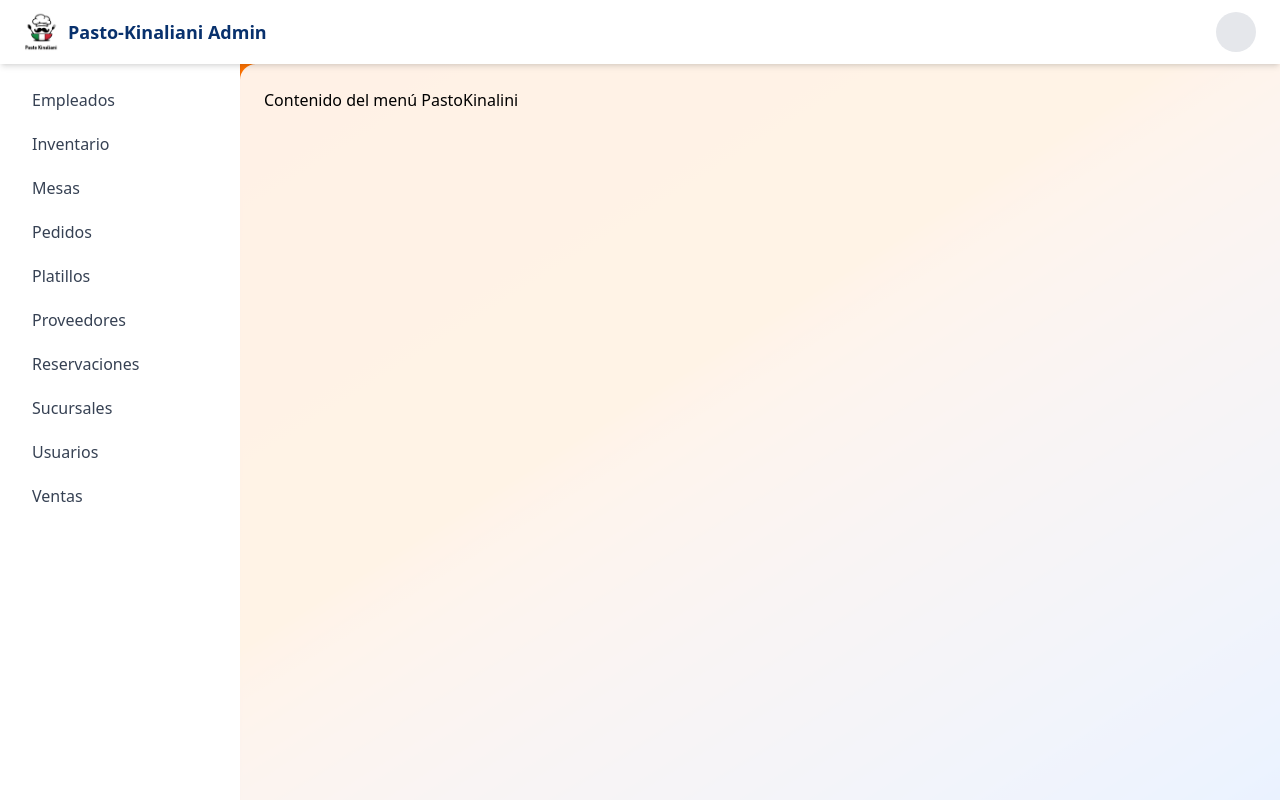
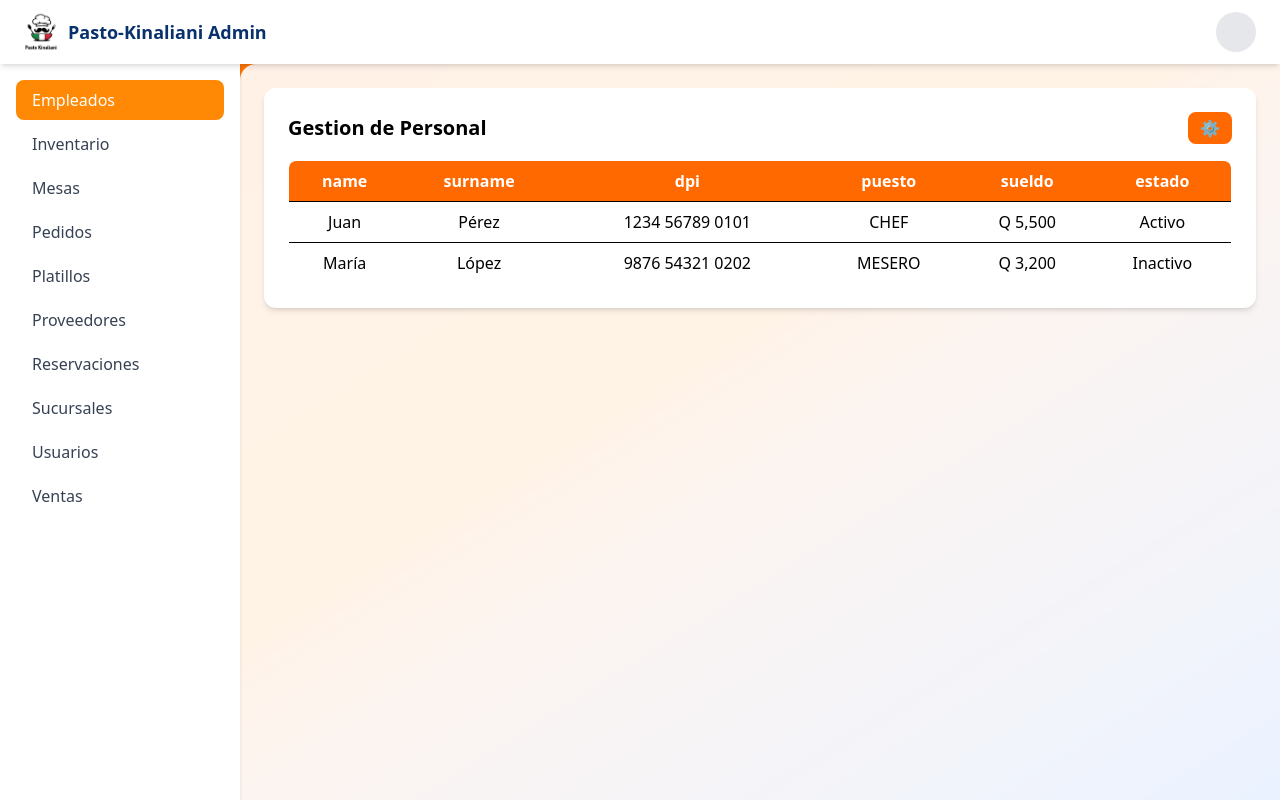
Before and after one commit to GianCordova/client-admin-Pasto-Kinaliani, a React (Vite) app: page /dashboard in a window 1280 px wide. Built offline with nearby package versions, Linux system fonts and the light colour scheme.

Commit message:
Se completo el dashboard de Empleados

```diff
--- a/src/features/empleados/components/EmpleadosTable.jsx
+++ b/src/features/empleados/components/EmpleadosTable.jsx
@@ -1,41 +1,41 @@
 import { TableTemplate } from "../../../shared/components/ui/TableTemplate";
 
 export const EmpleadosTable = () => {
-  const columns = ["Nombre", "Apellido", "DPI", "Puesto", "Sueldo", "Estado"];
+  const columns = ["name", "surname", "dpi", "puesto", "sueldo", "estado"];
 
   const data = [
     {
-      nombre: "Juan",
-      apellido: "Pérez",
+      name: "Juan",
+      surname: "Pérez",
       dpi: "1234 56789 0101",
       puesto: "CHEF",
       sueldo: "Q 5,500",
       estado: "Activo"
     },
     {
-      nombre: "María",
-      apellido: "López",
+      name: "María",
+      surname: "López",
       dpi: "9876 54321 0202",
       puesto: "MESERO",
       sueldo: "Q 3,200",
-      estado: "Activo"
+      estado: "Inactivo"
     }
   ];
 
   const formattedData = data.map(emp => ({
-    col1: emp.nombre,
-    col2: emp.apellido,
+    col1: emp.name,
+    col2: emp.surname,
     col3: emp.dpi,
     col4: emp.puesto,
     col5: emp.sueldo,
-    col6: emp.estado
+    col6: emp.status
   }));
 
   return (
     <TableTemplate
-      title="Gestión de Personal"
+      title="Gestion de Personal"
       columns={columns}
-      data={formattedData}
+      data={data}
     />
   );
 };
--- a/src/shared/components/layout/DashboardContainer.jsx
+++ b/src/shared/components/layout/DashboardContainer.jsx
@@ -1,7 +1,11 @@
+import { useState } from "react";
 import { Navbar } from "./Navbar";
 import { Sidebar } from "./Sidebar";
 
+import { EmpleadosPage } from "../../../features/empleados/pages/EmpleadosPage.jsx";
+
 export const DashboardContainer = () => {
+  const [view, setView] = useState("Empleados");
 
   return(
     <div className="min-h-screen bg-gradient-to-br from-orange-500 via-orange-400 to-blue-500 flex flex-col">
@@ -10,11 +14,10 @@ export const DashboardContainer = () => {
 
       <div className="flex flex-1">
         {/* Sidebar */}
-        <Sidebar />
+        <Sidebar setView={setView} />
 
         <main className="flex-1 p-6 bg-white/90 rounded-tl-2xl">
-          {/* Children */}
-          Contenido del menú PastoKinalini
+          {view === "Empleados" && <EmpleadosPage />}
         </main>
       </div>
     </div>
--- a/src/shared/components/layout/Sidebar.jsx
+++ b/src/shared/components/layout/Sidebar.jsx
@@ -1,4 +1,6 @@
-export const Sidebar = () => {
+import { useState } from "react";
+
+export const Sidebar = ({ setView }) => {
   const items = [
     { label: "Empleados" },
     { label: "Inventario" },
@@ -11,12 +13,35 @@ export const Sidebar = () => {
     { label: "Usuarios" },
     { label: "Ventas" },
   ];
+
+  const [activeIndex, setActiveIndex] = useState(0);
+
   return (
-    <aside className="w-60 bg-white min-h-[calc(100vh-4rem)] p-4 shadow-sm">
-      <ul className="space-y-1">
-        {items.map((item) => (
+    <aside className="w-60 bg-white min-h-[calc(100vh-4rem)] p-4 shadow-sm relative">
+
+      {/* Fondo animado */}
+      <div
+        className="absolute left-4 right-4 h-10 bg-orange-400 rounded-lg transition-all duration-300"
+        style={{
+          top: `${activeIndex * 44 + 16}px`,
+        }}
+      />
+
+      <ul className="space-y-1 relative">
+        {items.map((item, index) => (
           <li key={item.label}>
-            <div className="block px-4 py-2 rounded-lg font-medium text-gray-700 hover:bg-gray-100 cursor-pointer transition-colors">
+            <div
+              onClick={() => {
+                setActiveIndex(index);
+                setView(item.label);
+              }}
+              className={`px-4 py-2 rounded-lg font-medium cursor-pointer transition-colors relative z-10
+                ${
+                  activeIndex === index
+                    ? "text-white"
+                    : "text-gray-700 hover:bg-orange-100"
+                }`}
+            >
               {item.label}
             </div>
           </li>
```
